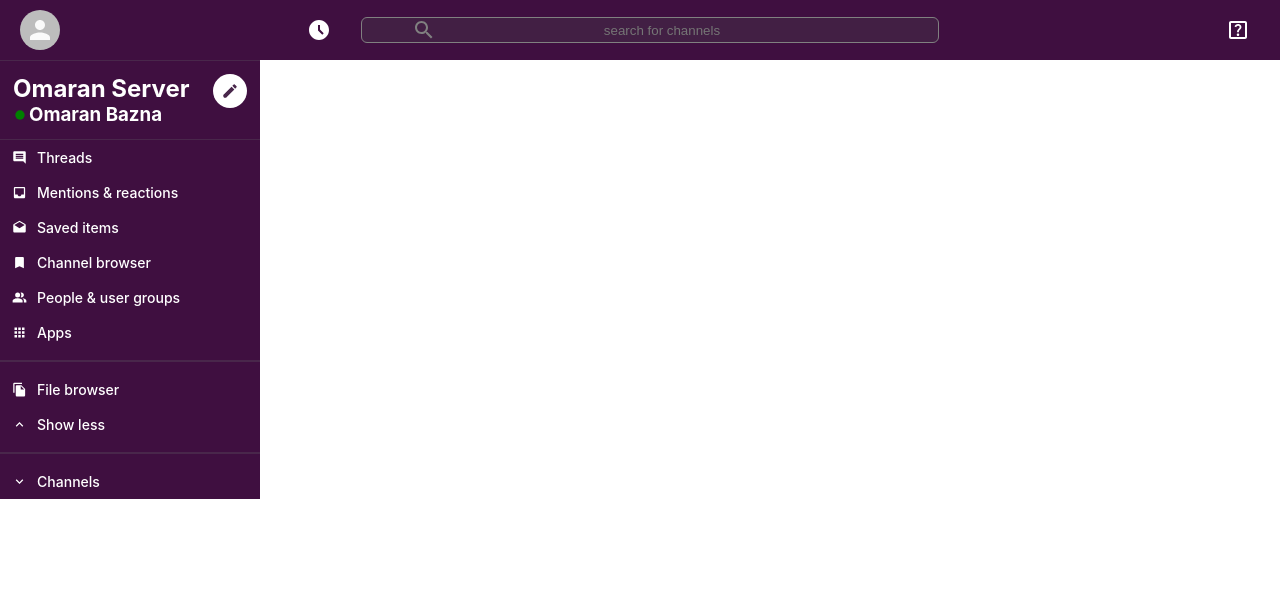
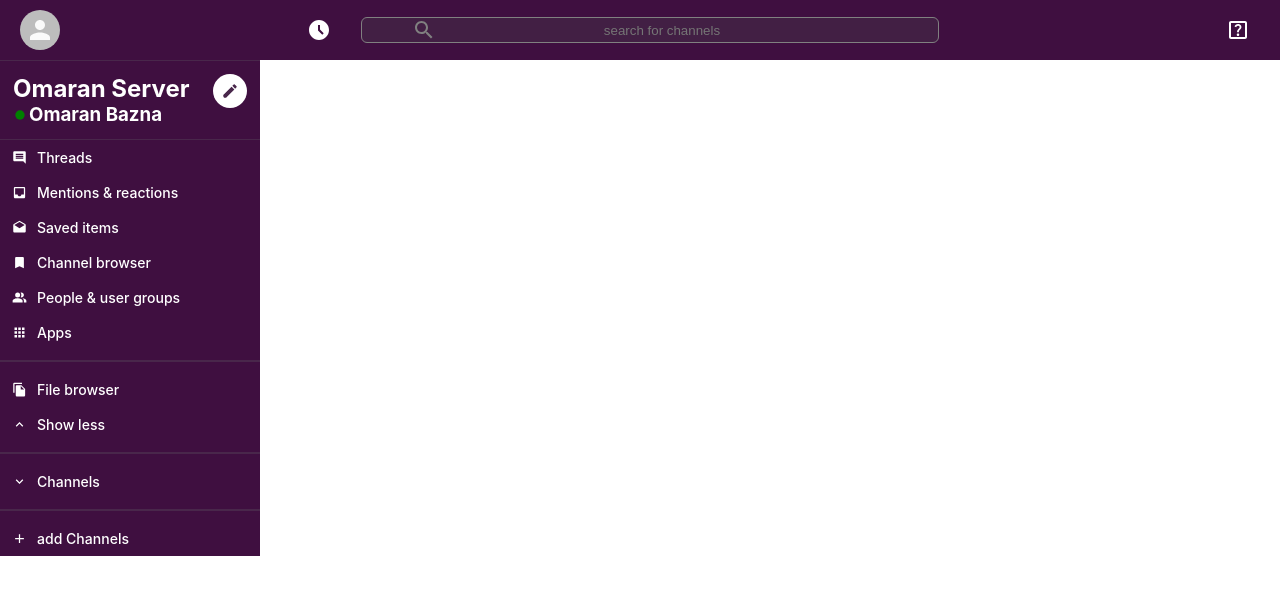
Before and after one commit to omaranBazna/slack-clone, a React (Create React App) app: page / in a window 1280 px wide. Shown: the top 594 px of the page. Built offline with nearby package versions, Linux system fonts and the light colour scheme.

Commit message:
add channels option

```diff
--- a/src/components/Sidebar.js
+++ b/src/components/Sidebar.js
@@ -12,6 +12,7 @@ import AppsIcon from "@mui/icons-material/Apps";
 import ExpandLessIcon from "@mui/icons-material/ExpandLess";
 import BookmarkIcon from "@mui/icons-material/Bookmark";
 import ExpandMoreIcon from "@mui/icons-material/ExpandMore";
+import AddIcon from "@mui/icons-material/Add";
 const Sidebar = () => {
   return (
     <div className="sidebar">
@@ -36,6 +37,8 @@ const Sidebar = () => {
       <SidebarOption Icon={ExpandLessIcon} title="Show less" />
       <hr />
       <SidebarOption Icon={ExpandMoreIcon} title="Channels" />
+      <hr />
+      <SidebarOption Icon={AddIcon} title="add Channels" />
     </div>
   );
 };
```
